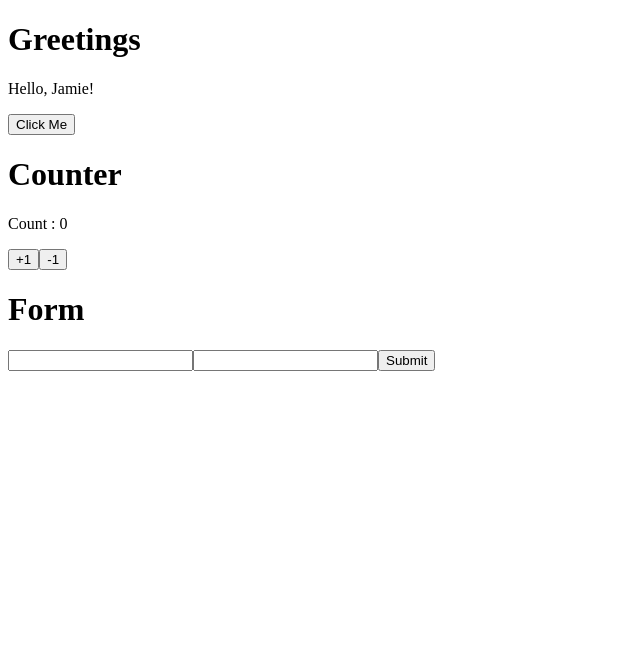
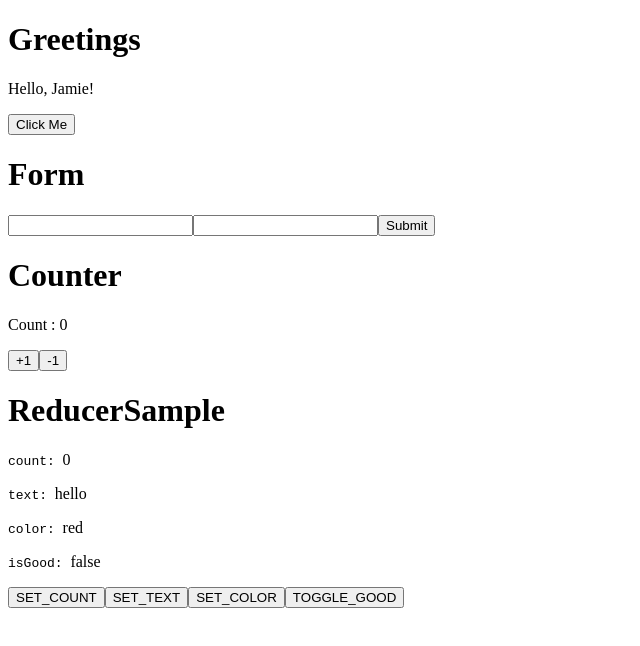
Before and after one commit to JamieYoung891/tryout_typescript, a React (Create React App) app in the folder ts-react/: page / in a window 1280 px wide. Shown: the top 646 px of the page, without its empty margins (0-640 px from the left). Built offline with nearby package versions, Linux system fonts and the light colour scheme.

Commit message:
feat: ADD ReducerSample (useReducer)

```diff
--- a/ts-react/src/App.tsx
+++ b/ts-react/src/App.tsx
@@ -2,6 +2,7 @@
 import { Counter } from "./components/Counter";
 import Form, { FormProps } from "./components/Form";
 import Greetings, { GreetingsProps } from "./components/Greetings";
+import ReducerSample from "./components/ReducerSample";
 
 const App = () => {
   const greetingProps: GreetingsProps = {
@@ -19,8 +20,9 @@
   return (
     <>
       <Greetings {...greetingProps} />
+      <Form {...formProps} />
       <Counter />
-      <Form {...formProps} />
+      <ReducerSample />
     </>
   );
 };
--- /dev/null
+++ b/ts-react/src/components/ReducerSample.tsx
@@ -0,0 +1,76 @@
+import React, { useReducer } from "react";
+
+type Color = "red" | "orange" | "yellow";
+type State = {
+  count: number;
+  text: string;
+  color: Color;
+  isGood: boolean;
+};
+
+type Action =
+  | { type: "SET_COUNT"; count: number }
+  | { type: "SET_TEXT"; text: string }
+  | { type: "SET_COLOR"; color: Color }
+  | { type: "TOGGLE_GOOD" };
+
+const reducer = (state: State, action: Action): State => {
+  switch (action.type) {
+    case "SET_COUNT":
+      return { ...state, count: action.count };
+    case "SET_TEXT":
+      return { ...state, text: action.text };
+    case "SET_COLOR":
+      return { ...state, color: action.color };
+    case "TOGGLE_GOOD":
+      return { ...state, isGood: !state.isGood };
+
+    default:
+      throw new Error("Unhandled action");
+  }
+};
+
+const ReducerSample = () => {
+  const [state, dispatch] = useReducer(reducer, {
+      count: 0,
+      text: "hello",
+      color: "red",
+      isGood: false,
+    } as State),
+    { count, text, color, isGood } = state;
+
+  const setCount = () => dispatch({ type: "SET_COUNT", count: 5 });
+  const setText = () => dispatch({ type: "SET_TEXT", text: "bye" });
+  const setColor = () => dispatch({ type: "SET_COLOR", color: "orange" });
+  const toggleGood = () => dispatch({ type: "TOGGLE_GOOD" });
+
+  return (
+    <div>
+      <h1>ReducerSample</h1>
+      <p>
+        <code>count: </code>
+        {count}
+      </p>
+      <p>
+        <code>text: </code>
+        {text}
+      </p>
+      <p>
+        <code>color: </code>
+        {color}
+      </p>
+      <p>
+        <code>isGood: </code>
+        {isGood ? "true" : "false"}
+      </p>
+      <div>
+        <button onClick={setCount}>SET_COUNT</button>
+        <button onClick={setText}>SET_TEXT</button>
+        <button onClick={setColor}>SET_COLOR</button>
+        <button onClick={toggleGood}>TOGGLE_GOOD</button>
+      </div>
+    </div>
+  );
+};
+
+export default ReducerSample;
```
